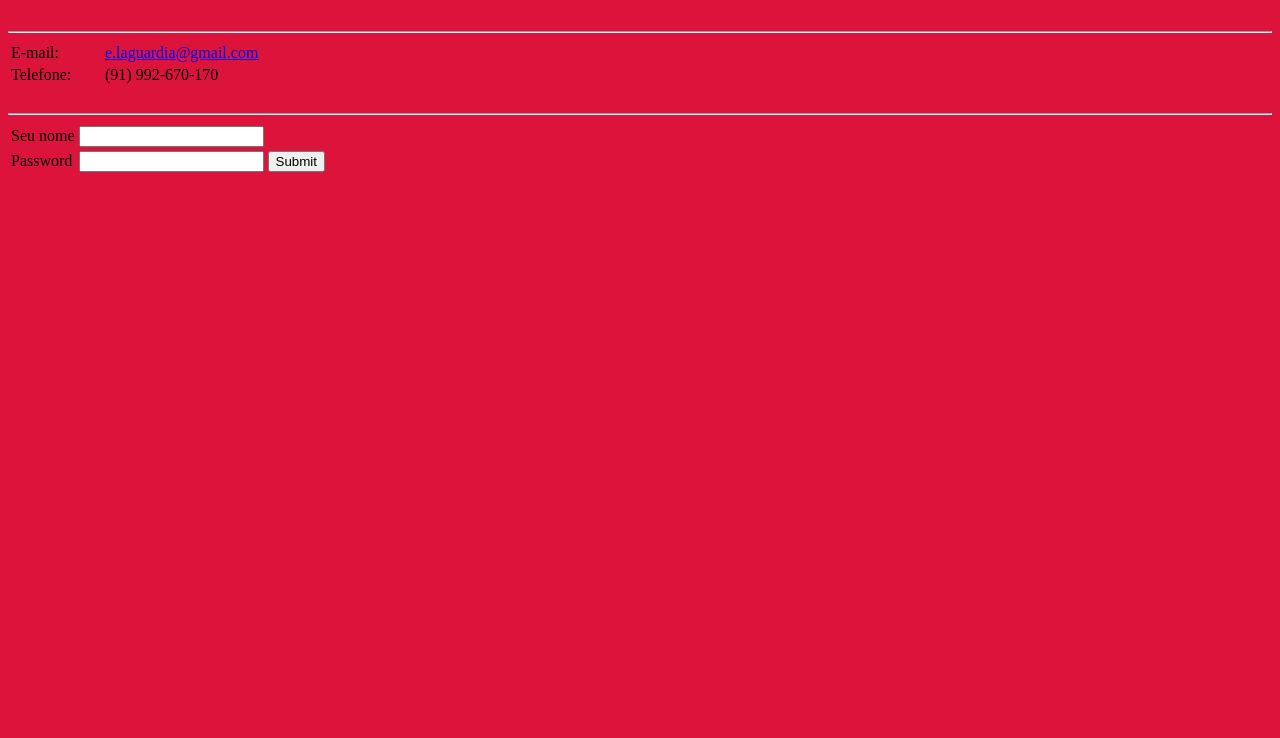
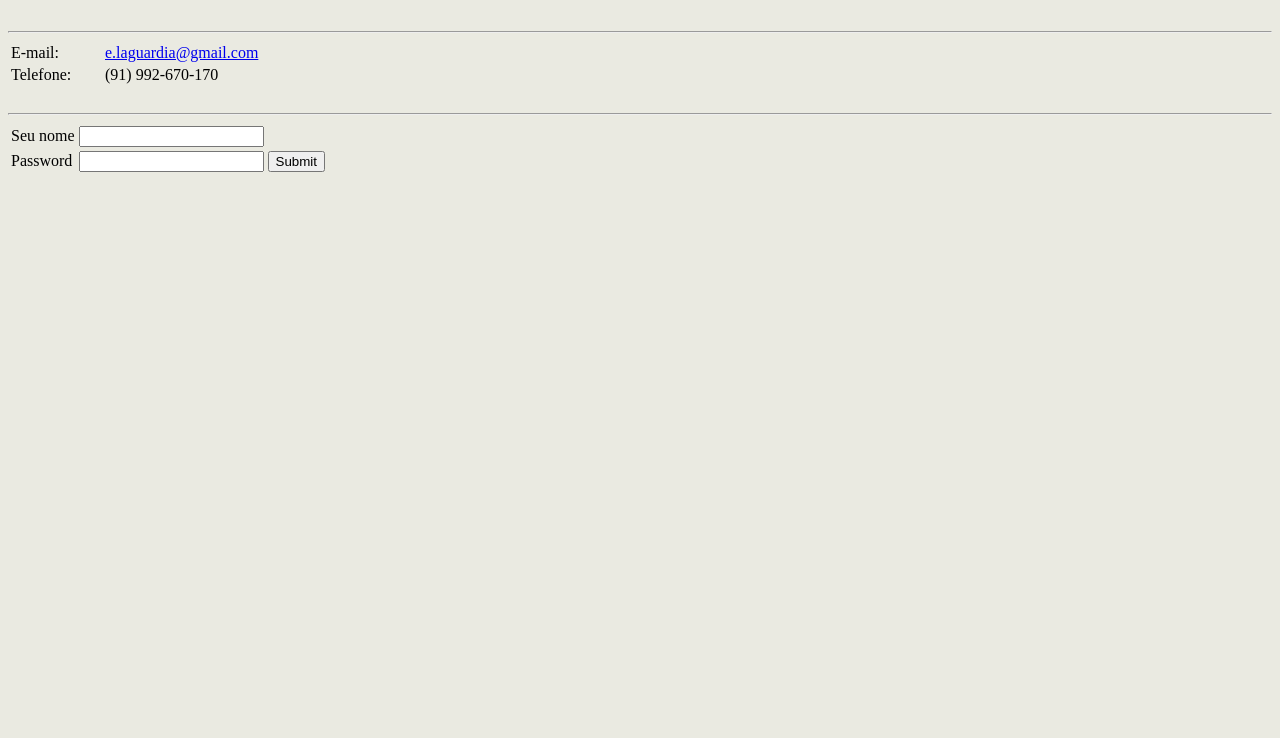
Before and after one commit to EduardoLaGuardia/cv, a plain HTML site: page contato.html in a window 1280 px wide. Shown: the part 62-800 px from the top of the page. Drawn offline with Linux system fonts and the light colour scheme.

Commit message:
Update contato.html

```diff
--- a/contato.html
+++ b/contato.html
@@ -8,7 +8,7 @@
   </title>
 </head>
 
-<body bgcolor="DC143C">
+<body bgcolor="EAEAE1">
   <h2>
     Contato
   </h2>
```
